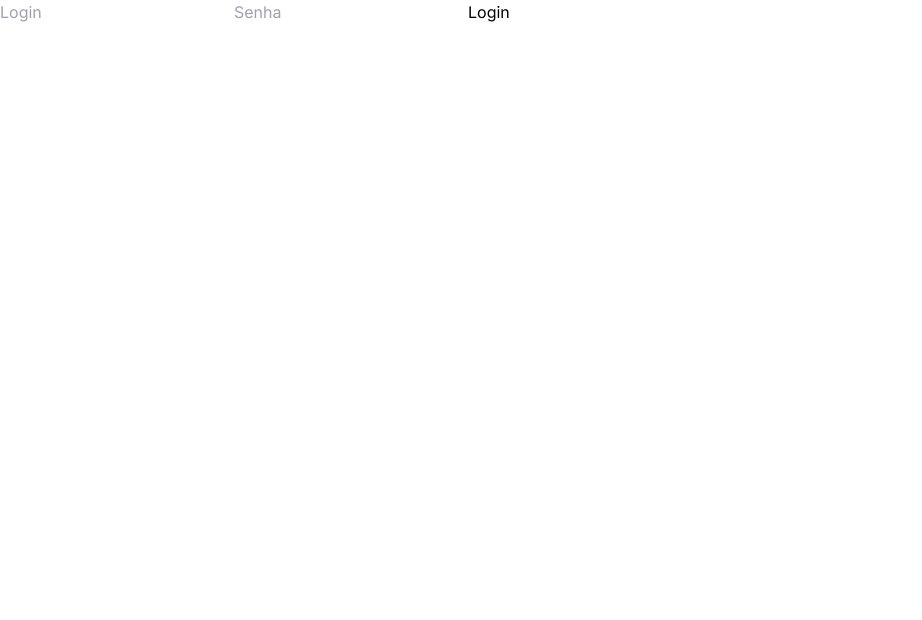
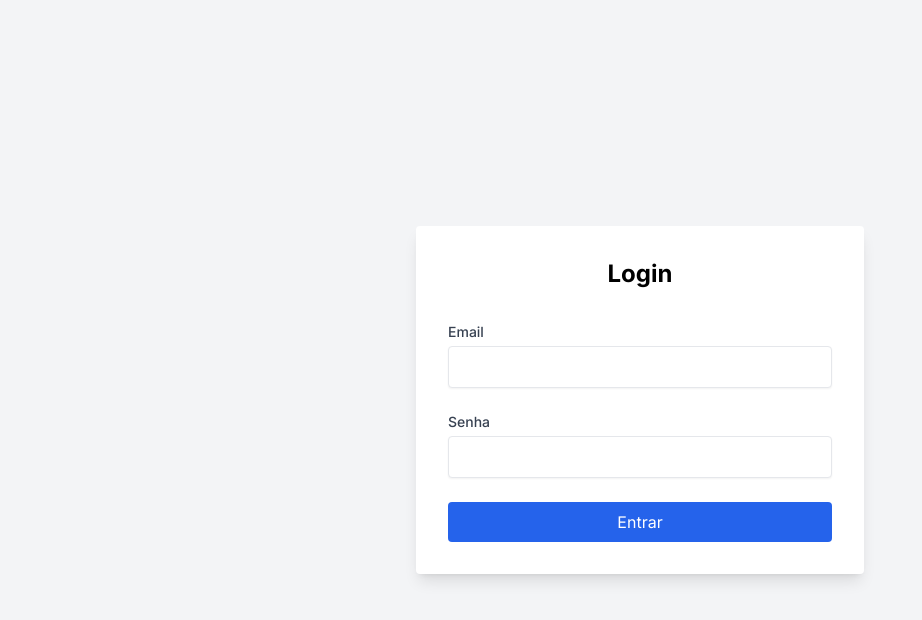
Before and after one commit to IgorFollador/educablog-web, a Next.js app: page /auth/signin in a window 1280 px wide. Shown: the top 620 px of the page, without its empty margins (0-922 px from the left). Built offline with nearby package versions, Linux system fonts and the light colour scheme.

Commit message:
feature: - Autenticação inicial e tela administrativa

```diff
--- /dev/null
+++ b/src/app/admin/page.tsx
@@ -0,0 +1,126 @@
+'use client';
+
+import { useEffect, useState } from 'react';
+import { useRouter } from 'next/navigation';
+import { useSession } from 'next-auth/react';
+import Link from 'next/link';
+import PostList from '../../components/PostList';
+import Pagination from '../../components/Pagination';
+import ConfirmModal from '../../components/ConfirmModal';
+import axios from 'axios';
+
+type Post = {
+  id: string;
+  titulo: string;
+  descricao: string;
+  imagemUrl?: string;
+  ativo: boolean;
+  dataCriacao: string;
+  dataAtualizacao: string;
+  categoria?: {
+    id: string;
+    nome: string;
+  };
+};
+
+const AdminPage = () => {
+  const { data: session, status } = useSession();
+  const [posts, setPosts] = useState<Post[]>([]);
+  const [loading, setLoading] = useState<boolean>(true);
+  const [error, setError] = useState<string>('');
+  const [showModal, setShowModal] = useState<boolean>(false);
+  const [selectedPostId, setSelectedPostId] = useState<string | null>(null);
+  const [currentPage, setCurrentPage] = useState<number>(1);
+  const [totalPages, setTotalPages] = useState<number>(1);
+  const router = useRouter();
+
+  useEffect(() => {
+    if (status === 'unauthenticated' || !session?.user.token) {
+      router.push('/auth/signin');
+    } else {
+      fetchPosts(currentPage);
+    }
+  }, [status, session, router, currentPage]);
+
+  const fetchPosts = async (page: number) => {
+    setLoading(true);
+    setError('');
+
+    try {
+      const response = await axios.get(`${process.env.NEXT_PUBLIC_API_URL}/posts/admin`, {
+        params: { limite: 10, pagina: page },
+        headers: {
+          Authorization: `Bearer ${session?.user.token}`,
+        },
+      });
+
+      setPosts(response.data);
+
+      // TODO: ajustar total de itens
+      setTotalPages(Math.ceil((response.data.total || 0) / 10));
+    } catch (err) {
+      console.error('Erro ao buscar postagens:', err);
+      setError('Erro ao buscar postagens. Verifique sua conexão e tente novamente.');
+    } finally {
+      setLoading(false);
+    }
+  };
+
+  const handleEdit = (postId: string) => {
+    router.push(`/admin/edit/${postId}`);
+  };
+
+  const handleDelete = (postId: string) => {
+    setSelectedPostId(postId);
+    setShowModal(true);
+  };
+
+  const confirmDelete = async () => {
+    if (selectedPostId) {
+      try {
+        await axios.delete(`${process.env.NEXT_PUBLIC_API_URL}/posts/${selectedPostId}`, {
+          headers: {
+            Authorization: `Bearer ${session?.user.token}`,
+          },
+        });
+
+        setPosts(posts.filter((post) => post.id !== selectedPostId));
+        setShowModal(false);
+      } catch (err) {
+        console.error('Erro ao deletar postagem:', err);
+        setError('Erro ao deletar postagem. Verifique sua conexão e tente novamente.');
+      }
+    }
+  };
+
+  return (
+    <div className="max-w-4xl mx-auto p-5">
+      <h1 className="text-3xl font-bold text-center mb-6">Administração de Postagens</h1>
+      <div className="flex justify-end mb-4">
+        <Link href="/admin/create" className="py-2 px-4 bg-green-600 text-white rounded hover:bg-green-700">
+          Criar Nova Postagem
+        </Link>
+      </div>
+      {error && <p className="text-red-500">{error}</p>}
+      {loading ? (
+        <p className="text-center">Carregando postagens...</p>
+      ) : (
+        <>
+          <PostList posts={posts} isAdmin onEdit={handleEdit} onDelete={handleDelete} />
+          <Pagination currentPage={currentPage} totalPages={totalPages} onPageChange={setCurrentPage} />
+        </>
+      )}
+      {showModal && (
+        <ConfirmModal
+          isOpen={showModal}
+          onClose={() => setShowModal(false)}
+          onConfirm={confirmDelete}
+          title="Confirmar Deleção"
+          message="Tem certeza que deseja deletar esta postagem?"
+        />
+      )}
+    </div>
+  );
+};
+
+export default AdminPage;
--- a/src/app/api/auth/[...nextauth]/route.ts
+++ b/src/app/api/auth/[...nextauth]/route.ts
@@ -1,62 +1,54 @@
-import NextAuth from "next-auth";
-import CredentialsProvider from "next-auth/providers/credentials";
-import axios from "axios";
+import NextAuth from 'next-auth';
+import CredentialsProvider from 'next-auth/providers/credentials';
+import axios from 'axios';
 
-export const authOptions = {
+// Configuração das opções do NextAuth
+const authOptions = {
   providers: [
     CredentialsProvider({
-      name: "Credentials",
+      name: 'Credentials',
       credentials: {
-        login: { label: "Login", type: "text" },
-        senha: { label: "Senha", type: "password" },
+        email: { label: 'Email', type: 'email' },
+        password: { label: 'Senha', type: 'password' },
       },
       async authorize(credentials) {
         try {
-          // Usando a variável de ambiente para a URL da API
-          const res = await axios.post(`${process.env.API_URL}/autenticacao/signin`, {
-            login: credentials?.login,
-            senha: credentials?.senha,
+          // Faz a requisição para a API de autenticação
+          const { data } = await axios.post(`${process.env.NEXT_PUBLIC_API_URL}/autenticacao/signin`, {
+            login: credentials?.email,
+            senha: credentials?.password,
           });
 
-          const user = res.data;
-
-          // Se o token for retornado com sucesso
-          if (user.token) {
-            return {
-              id: user.id, // Defina os campos que desejar passar para a sessão
-              token: user.token,
-            };
+          // Verifica se a resposta contém um token
+          if (data.token) {
+            return { token: data.token }; // Retorna o token para armazenar na sessão
           }
-
-          // Retornar null caso a autenticação falhe
           return null;
         } catch (error) {
-          console.error("Erro ao autenticar:", error);
+          console.error('Erro de autenticação:', error);
           return null;
         }
       },
     }),
   ],
   callbacks: {
-      // Adicione o token JWT ao token do NextAuth
     async jwt({ token, user }) {
       if (user) {
-        token.accessToken = user.token;
+        token.token = user.token; // Armazena o token JWT no token da sessão
       }
       return token;
     },
-    // Inclua o token na sessão para uso no lado do cliente
     async session({ session, token }) {
-      session.accessToken = token.accessToken;
+      session.user = { token: token.token }; // Inclui o token na sessão para uso nas páginas
       return session;
     },
   },
-  secret: process.env.NEXTAUTH_SECRET,
   pages: {
-    signIn: '/auth/signin', // Página de login personalizada
+    signIn: '/auth/signin', // Página de login
+    error: '/auth/error', // Página de erro (opcional)
   },
+  secret: process.env.NEXTAUTH_SECRET, // Chave secreta para o NextAuth
 };
 
 const handler = NextAuth(authOptions);
-
-export { handler as GET, handler as POST };
+export { handler as GET, handler as POST }; // Exporta os métodos GET e POST
--- a/src/app/auth/signin/page.tsx
+++ b/src/app/auth/signin/page.tsx
@@ -1,38 +1,86 @@
 'use client';
 
-import { signIn } from "next-auth/react";
-import { useState } from "react";
+import { useState, FormEvent } from 'react';
+import { signIn } from 'next-auth/react';
+import { useRouter } from 'next/navigation';
 
-export default function SignIn() {
-  const [login, setLogin] = useState("");
-  const [senha, setSenha] = useState("");
+const SignInPage = () => {
+  const [email, setEmail] = useState<string>('');
+  const [password, setPassword] = useState<string>('');
+  const [error, setError] = useState<string>('');
+  const [loading, setLoading] = useState<boolean>(false);
+  const router = useRouter();
 
-  const handleSubmit = async (e: React.FormEvent) => {
+  const handleSubmit = async (e: FormEvent<HTMLFormElement>) => {
     e.preventDefault();
+    setError('');
+    setLoading(true);
 
-    await signIn("credentials", {
-      login,
-      senha,
-      redirect: true,
-      callbackUrl: "/",
+    try {
+      const result = await signIn('credentials', {
+        redirect: false,
+        email, // Passe os campos de credenciais corretamente
+        password,
+        callbackUrl: '/admin', // URL para redirecionar após login bem-sucedido
       });
+
+      setLoading(false);
+
+      if (result?.error) {
+        setError('Login ou senha inválidos. Tente novamente.');
+      } else {
+        // Redirecionar para /admin após login bem-sucedido
+        router.push('/admin');
+      }
+    } catch (err) {
+      setError('Erro ao tentar autenticar. Por favor, tente novamente.');
+      setLoading(false);
+    }
   };
 
   return (
-    <form onSubmit={handleSubmit}>
+    <div className="flex items-center justify-center min-h-screen bg-gray-100">
+      <div className="w-full max-w-md p-8 space-y-8 bg-white rounded shadow-lg">
+        <h2 className="text-2xl font-bold text-center">Login</h2>
+        {error && <p className="text-center text-red-500">{error}</p>}
+        <form onSubmit={handleSubmit} className="space-y-6">
+          <div>
+            <label htmlFor="email" className="block text-sm font-medium text-gray-700">
+              Email
+            </label>
             <input
-        type="text"
-        placeholder="Login"
-        value={login}
-        onChange={(e) => setLogin(e.target.value)}
+              type="email"
+              id="email"
+              value={email}
+              onChange={(e) => setEmail(e.target.value)}
+              required
+              className="w-full px-3 py-2 mt-1 border rounded shadow-sm focus:outline-none focus:ring-blue-500 focus:border-blue-500"
             />
+          </div>
+          <div>
+            <label htmlFor="password" className="block text-sm font-medium text-gray-700">
+              Senha
+            </label>
             <input
               type="password"
-        placeholder="Senha"
-        value={senha}
-        onChange={(e) => setSenha(e.target.value)}
+              id="password"
+              value={password}
+              onChange={(e) => setPassword(e.target.value)}
+              required
+              className="w-full px-3 py-2 mt-1 border rounded shadow-sm focus:outline-none focus:ring-blue-500 focus:border-blue-500"
             />
-      <button type="submit">Login</button>
+          </div>
+          <button
+            type="submit"
+            className="w-full py-2 text-white bg-blue-600 rounded hover:bg-blue-700 focus:outline-none focus:ring-2 focus:ring-blue-500"
+            disabled={loading}
+          >
+            {loading ? 'Entrando...' : 'Entrar'}
+          </button>
         </form>
+      </div>
+    </div>
   );
-}
+};
+
+export default SignInPage;
--- a/src/app/layout.tsx
+++ b/src/app/layout.tsx
@@ -1,23 +1,26 @@
-import type { Metadata } from "next";
-import { Inter } from "next/font/google";
-import "./globals.css"; // Importa o Tailwind CSS
+import type { Metadata } from 'next';
+import { Inter } from 'next/font/google';
+import './globals.css';
+import ClientSessionProvider from '../components/ClientSessionProvider';
 
-const inter = Inter({ subsets: ["latin"] });
+const inter = Inter({ subsets: ['latin'] });
 
 export const metadata: Metadata = {
-  title: "Educablog Web",
-  description: "Plataforma de postagens para professores e alunos",
+  title: 'Educablog Web',
+  description: 'Plataforma de postagens para professores e alunos',
 };
 
 export default function RootLayout({
   children,
-}: Readonly<{
+}: {
   children: React.ReactNode;
-}>) {
+}) {
   return (
-    <html lang="en">
+    <html lang="pt-BR">
       <body className={inter.className}>
-        {children}
+        <ClientSessionProvider>
+          {children}
+        </ClientSessionProvider>
       </body>
     </html>
   );
--- /dev/null
+++ b/src/components/ClientSessionProvider.tsx
@@ -0,0 +1,14 @@
+'use client';
+
+import { SessionProvider } from 'next-auth/react';
+import { ReactNode } from 'react';
+
+interface ClientSessionProviderProps {
+  children: ReactNode;
+}
+
+const ClientSessionProvider = ({ children }: ClientSessionProviderProps) => {
+  return <SessionProvider>{children}</SessionProvider>;
+};
+
+export default ClientSessionProvider;
--- /dev/null
+++ b/src/components/ConfirmModal.tsx
@@ -0,0 +1,30 @@
+interface ConfirmModalProps {
+  isOpen: boolean;
+  onClose: () => void;
+  onConfirm: () => void;
+  title: string;
+  message: string;
+}
+
+const ConfirmModal: React.FC<ConfirmModalProps> = ({ isOpen, onClose, onConfirm, title, message }) => {
+  if (!isOpen) return null;
+
+  return (
+    <div className="fixed inset-0 flex items-center justify-center bg-black bg-opacity-50">
+      <div className="bg-white p-6 rounded shadow-lg w-full max-w-md">
+        <h2 className="text-xl font-semibold mb-4">{title}</h2>
+        <p className="mb-4">{message}</p>
+        <div className="flex justify-end space-x-4">
+          <button onClick={onClose} className="py-2 px-4 bg-gray-300 rounded hover:bg-gray-400">
+            Cancelar
+          </button>
+          <button onClick={onConfirm} className="py-2 px-4 bg-red-600 text-white rounded hover:bg-red-700">
+            Confirmar
+          </button>
+        </div>
+      </div>
+    </div>
+  );
+};
+
+export default ConfirmModal;
```
Also changed, not shown: src/app/dashboard/page.tsx (deleted, +0 -35 lines), src/components/PostList.tsx (+26 -3 lines). Lines whose indentation alone changed are shown as unchanged.
